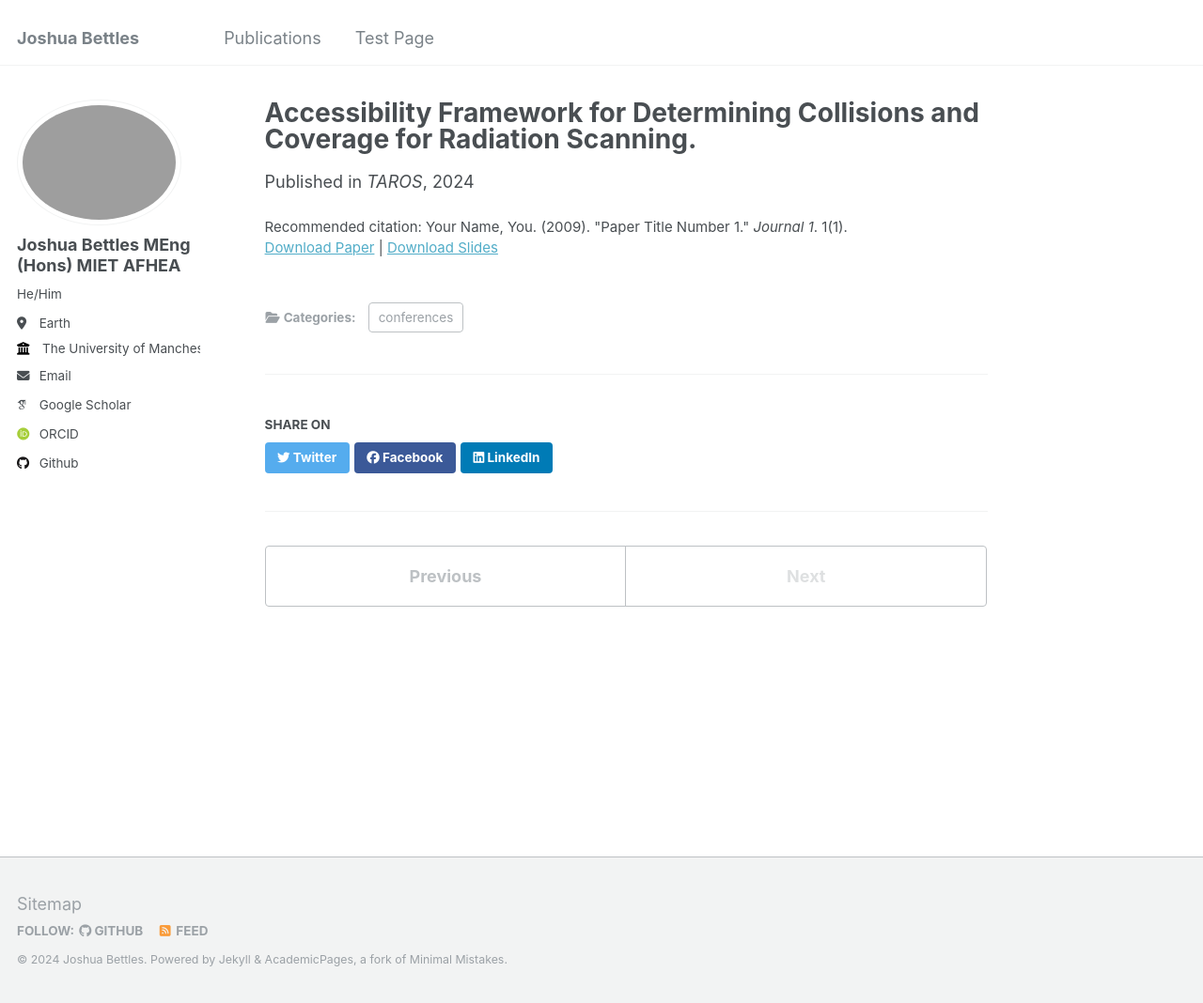
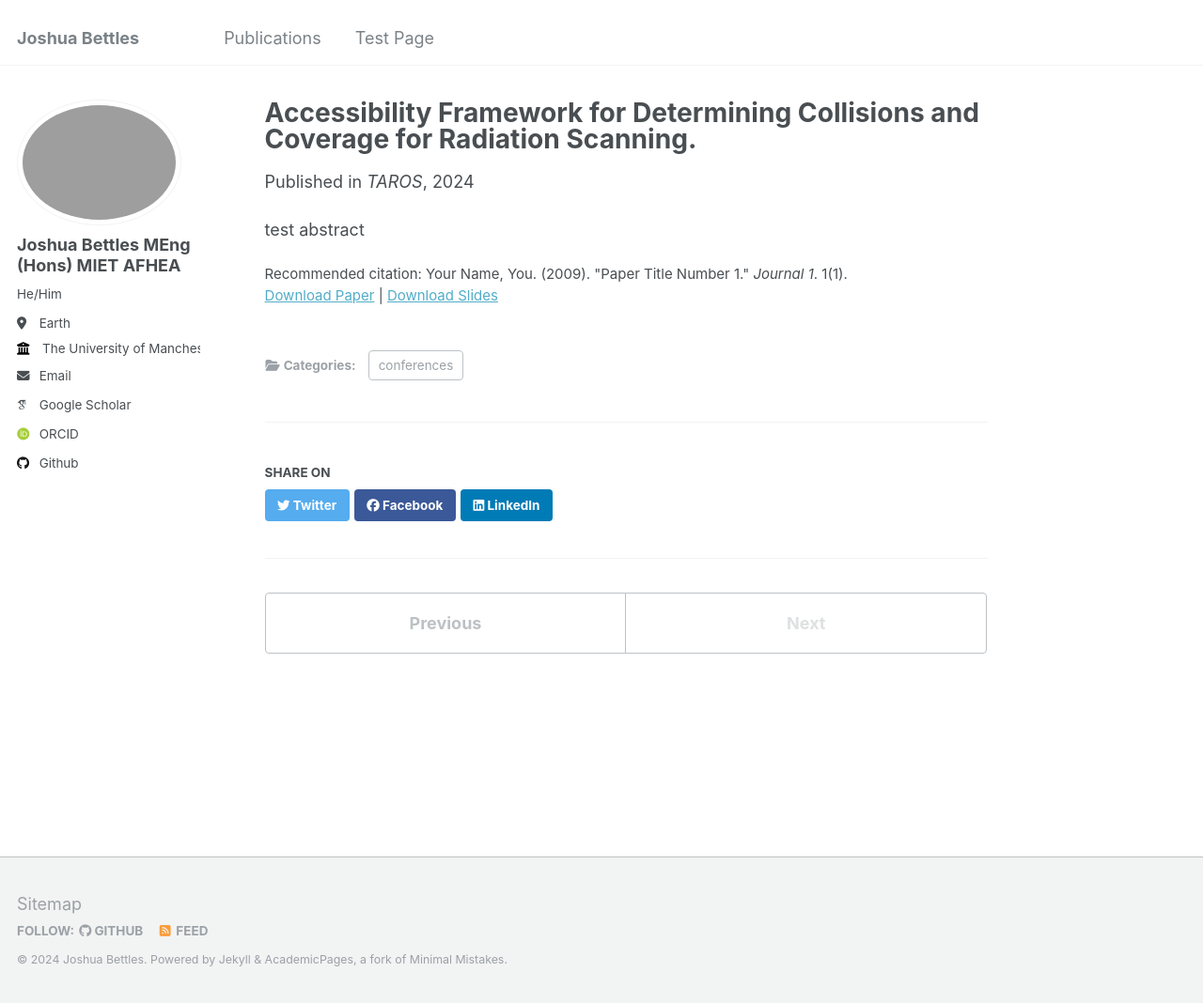
Before and after one commit to Joshua-Bettles/joshua-bettles.github.io, a Jekyll site: the page built from _publications/2024-08-24-Accessibility-TAROS-2024.md, in a window 1280 px wide and 1068 px high. Shown: the whole window at 94% size. Built offline with Jekyll 4.4.1, drawn with Linux system fonts in a browser that asks for light colours; some web fonts are replaced.

Commit message:
Publication and test page

```diff
--- a/_publications/2024-08-24-Accessibility-TAROS-2024.md
+++ b/_publications/2024-08-24-Accessibility-TAROS-2024.md
@@ -10,3 +10,4 @@ slidesurl: 'http://joshua-bettles.github.io/files/TAROS_Presentation_2024.pdf'
 paperurl: 'http://joshua-bettles.github.io/files/paper1.pdf'
 citation: 'Your Name, You. (2009). &quot;Paper Title Number 1.&quot; <i>Journal 1</i>. 1(1).'
 ---
+test abstract
--- a/markdown_generator/publications.tsv
+++ b/markdown_generator/publications.tsv
@@ -1,4 +1,4 @@
 pub_date	title	category	venue	excerpt	citation	url_slug	paper_url	slides_url	abstract
-2024-08-24	Accessibility Framework for Determining Collisions and Coverage for Radiation Scanning.	conferences	TAROS	This paper is about the number 1. The number 2 is left for future work.	"Your Name, You. (2009). ""Paper Title Number 1."" <i>Journal 1</i>. 1(1)."	Accessibility-TAROS-2024	http://joshua-bettles.github.io/files/paper1.pdf	http://joshua-bettles.github.io/files/TAROS_Presentation_2024.pdf	test
-2024-08-24	Accessibility Framework for Determining Collisions and Coverage for Radiation Scanning.	manuscripts	TAROS	This paper is about the number 1. The number 2 is left for future work.	"Your Name, You. (2009). ""Paper Title Number 1."" <i>Journal 1</i>. 1(1)."	Accessibility-TAROS-2024-2	http://joshua-bettles.github.io/files/paper1.pdf	http://joshua-bettles.github.io/files/TAROS_Presentation_2024.pdf	test
-2024-08-24	Accessibility Framework for Determining Collisions and Coverage for Radiation Scanning.	manuscripts	TAROS	This paper is about the number 1. The number 2 is left for future work.	"Your Name, You. (2009). ""Paper Title Number 1."" <i>Journal 1</i>. 1(1)."	Accessibility-TAROS-2024-3	http://joshua-bettles.github.io/files/paper1.pdf	http://joshua-bettles.github.io/files/TAROS_Presentation_2024.pdf	test
+2024-08-24	Accessibility Framework for Determining Collisions and Coverage for Radiation Scanning.	conferences	TAROS	This paper is about the number 1. The number 2 is left for future work.	"Your Name, You. (2009). ""Paper Title Number 1."" <i>Journal 1</i>. 1(1)."	Accessibility-TAROS-2024	http://joshua-bettles.github.io/files/paper1.pdf	http://joshua-bettles.github.io/files/TAROS_Presentation_2024.pdf	test abstract
+2024-08-24	Accessibility Framework for Determining Collisions and Coverage for Radiation Scanning.	manuscripts	TAROS	This paper is about the number 1. The number 2 is left for future work.	"Your Name, You. (2009). ""Paper Title Number 1."" <i>Journal 1</i>. 1(1)."	Accessibility-TAROS-2024-2	http://joshua-bettles.github.io/files/paper1.pdf	http://joshua-bettles.github.io/files/TAROS_Presentation_2024.pdf	test abstract
+2024-08-24	Accessibility Framework for Determining Collisions and Coverage for Radiation Scanning.	manuscripts	TAROS	This paper is about the number 1. The number 2 is left for future work.	"Your Name, You. (2009). ""Paper Title Number 1."" <i>Journal 1</i>. 1(1)."	Accessibility-TAROS-2024-3	http://joshua-bettles.github.io/files/paper1.pdf	http://joshua-bettles.github.io/files/TAROS_Presentation_2024.pdf	test abstract
```
Also changed, not shown: _publications/2024-08-24-Accessibility-TAROS-2024-2.md (+1 -0 lines), _publications/2024-08-24-Accessibility-TAROS-2024-3.md (+1 -0 lines).
